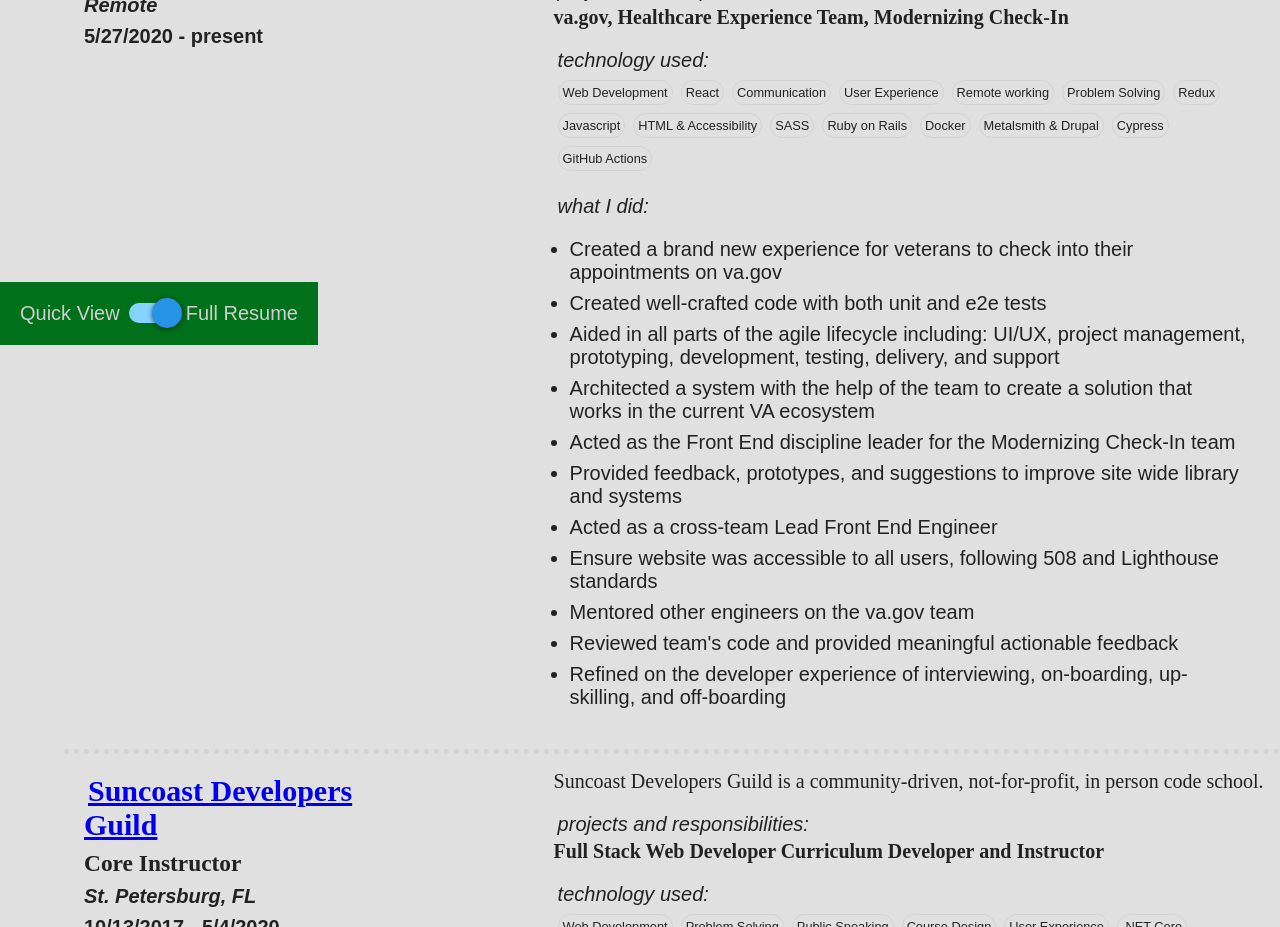
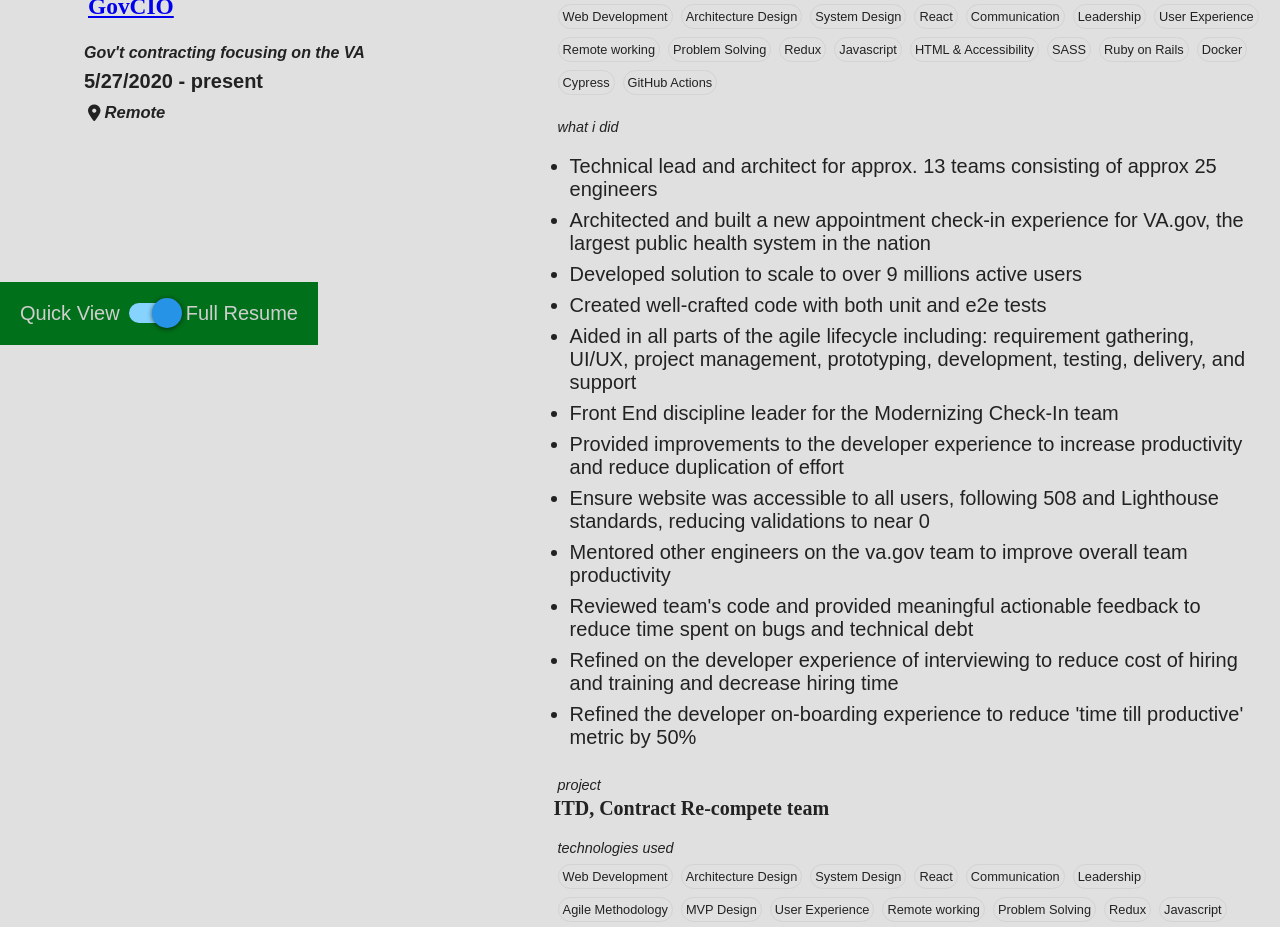
Before and after one commit to mdewey/my-resume, a Gatsby site: page / in a window 1280 px wide. Shown: the part 455-1382 px from the top of the page. Built offline with nearby package versions, Linux system fonts and the light colour scheme; Gatsby itself is replaced by a stand-in of ours.

Commit message:
(feature) addressed some feedback

```diff
--- a/src/components/AboutMe/About.jsx
+++ b/src/components/AboutMe/About.jsx
@@ -28,8 +28,8 @@ const About = () => {
               <section className="welcome-message">
                 <p>
                   Currently residing in the Appalachian Mountains, Mark is
-                  always looking out for life's next chapter. Over the years,
-                  Mark leaves a lasting impression everywhere he goes with the
+                  always looking out for life's next chapter. Over the years, he has left a
+                  lasting impression everywhere he goes with the
                   use of development and mentoring. Never backing from a
                   challenge, Mark aims to create software that actually solves
                   problems. He believes that with the right software, the correct
--- a/src/components/Contact/style.scss
+++ b/src/components/Contact/style.scss
@@ -1,7 +1,7 @@
 @import "../../style/variables";
 
 .contact-me {
-  width: 35vw;
+  width: 45vw;
   a {
     text-decoration: none;
   }
--- /dev/null
+++ b/src/components/Employment/HideableLabel.jsx
@@ -0,0 +1,10 @@
+import React from 'react';
+
+const Hideablelabel = ({show, children}) => {
+  if (show) {
+    return <p className='project-label'>{children}</p>
+  }
+  return <></>
+}
+
+export default Hideablelabel;
--- a/src/components/Employment/Job.jsx
+++ b/src/components/Employment/Job.jsx
@@ -1,27 +1,27 @@
 import React from "react"
 import { useShowAll } from "../../context/ShowAllContext"
+import Hideablelabel from "./HideableLabel"
 
 const Job = ({ job }) => {
   const { showAll } = useShowAll()
   return (
     <li className="job">
       <section className="details">
-        <h2>
+        <h2>{job.position}</h2>
+        <h3>
           <a href={job.website} target="_blank" rel="noopener noreferrer">
             {job.company}
           </a>
-        </h2>
-        <h3>{job.position}</h3>
-        <h4 className="where">{job.location}</h4>
+        </h3>
+        <p className="job-description">{job.summary}</p>
         <h4 className="when">
           {new Date(job.startDate).toLocaleDateString()} -{" "}
           {job.endDate ? new Date(job.endDate).toLocaleDateString() : "present"}
         </h4>
+        <h5 className="where"><i className={"fa fa-map-marker"}></i>{job.location}</h5>
       </section>
       <section className="summary">
-        <header className="job-description">{job.summary}</header>
         <section className="projects">
-          <p>projects and responsibilities:</p>
           <ul>
             {job.projects.map((project, index) => {
               if (project.canHide && !showAll) {
@@ -29,9 +29,14 @@ const Job = ({ job }) => {
               }
               return (
                 <li key={index} className="project">
+                  <Hideablelabel show={showAll}>
+                   project
+                  </Hideablelabel>
                   <header>{project.name}</header>
                   <section className="technology">
-                    <p>technology used:</p>
+                    <Hideablelabel show={showAll}>
+                      technologies used
+                    </Hideablelabel>
                     <ul className="technologies">
                       {project.technology.map((tech, index) => {
                         return <li key={index}>{tech}</li>
@@ -39,7 +44,10 @@ const Job = ({ job }) => {
                     </ul>
                   </section>
                   <section className="responsibilities">
-                    <p>what I did:</p>
+                    <Hideablelabel show={showAll}>
+                     what i did
+                    </Hideablelabel>
+
                     <ul>
                       {project.responsibilities.map((task, index) => {
                         return <li key={index}>{task}</li>
--- a/src/components/Employment/data.json
+++ b/src/components/Employment/data.json
@@ -6,14 +6,17 @@
       "location": "Remote",
       "website": "https://govcio.com/",
       "startDate": "2020-05-27",
-      "summary": "GovernmentCIO is on a mission is to transform government IT, so federal agencies can work faster, easier, and focus on their important role in serving the needs of its citizens.",
+      "summary": "Gov't contracting focusing on the VA",
       "projects": [
         {
-          "name": "va.gov, Healthcare Experience Team, Modernizing Check-In",
+          "name": "Healthcare Experience Team, Modernizing Check-In on VA.gov",
           "technology": [
             "Web Development",
+            "Architecture Design",
+            "System Design",
             "React",
             "Communication",
+            "Leadership",
             "User Experience",
             "Remote working",
             "Problem Solving",
@@ -23,22 +26,52 @@
             "SASS",
             "Ruby on Rails",
             "Docker",
-            "Metalsmith & Drupal",
             "Cypress",
             "GitHub Actions"
           ],
           "responsibilities": [
-            "Created a brand new experience for veterans to check into their appointments on va.gov",
+            "Technical lead and architect for approx. 13 teams consisting of approx 25 engineers",
+            "Architected and built a new appointment check-in experience for VA.gov, the largest public health system in the nation",
+            "Developed solution to scale to over 9 millions active users",
             "Created well-crafted code with both unit and e2e tests",
-            "Aided in all parts of the agile lifecycle including: UI/UX, project management, prototyping, development, testing, delivery, and support",
-            "Architected a system with the help of the team to create a solution that works in the current VA ecosystem",
-            "Acted as the Front End discipline leader for the Modernizing Check-In team",
-            "Provided feedback, prototypes, and suggestions to improve site wide library and systems",
-            "Acted as a cross-team Lead Front End Engineer",
-            "Ensure website was accessible to all users, following 508 and Lighthouse standards",
-            "Mentored other engineers on the va.gov team",
-            "Reviewed team's code and provided meaningful actionable feedback",
-            "Refined on the developer experience of interviewing, on-boarding, up-skilling, and off-boarding"
+            "Aided in all parts of the agile lifecycle including: requirement gathering, UI/UX, project management, prototyping, development, testing, delivery, and support",
+            "Front End discipline leader for the Modernizing Check-In team",
+            "Provided improvements to the developer experience to increase productivity and reduce duplication of effort",
+            "Ensure website was accessible to all users, following 508 and Lighthouse standards, reducing validations to near 0",
+            "Mentored other engineers on the va.gov team to improve overall team productivity",
+            "Reviewed team's code and provided meaningful actionable feedback to reduce time spent on bugs and technical debt",
+            "Refined on the developer experience of interviewing to reduce cost of hiring and training and decrease hiring time",
+            "Refined the developer on-boarding experience to reduce 'time till productive' metric by 50%"
+          ]
+        },
+        {
+          "name": "ITD, Contract Re-compete team",
+          "technology": [
+            "Web Development",
+            "Architecture Design",
+            "System Design",
+            "React",
+            "Communication",
+            "Leadership",
+            "Agile Methodology",
+            "MVP Design",
+            "User Experience",
+            "Remote working",
+            "Problem Solving",
+            "Redux",
+            "Javascript",
+            "HTML & Accessibility",
+            "SASS",
+            "Ruby on Rails",
+            "Docker",
+            "Cypress",
+            "GitHub Actions"
+          ],
+          "responsibilities": [
+            "Selected to be the only Full Stack developer on the team, working as a lead developer.",
+            "Aided in development of template system for contract competition reducing time spent on boilerplate code",
+            "Created a CI/CD pipeline for a Ruby on Rails API with React application that deploys to AWS",
+            "Participated in dry-runs to help train other team on the process to improve productivity based on metrics and milestones"
           ]
         }
       ]
@@ -189,6 +222,7 @@
       "website": "www.exzeo.com",
       "startDate": "2014-08-04",
       "endDate": "2020-01-01",
+      "location": "Tampa, FL",
       "summary": "Exzeo is an insurance software incubator formed to help its parent company, Homeowner's Choice Insurance. While at Exzeo, I led a team of developers and non-technical staff to be more agile and goal-oriented, while developing prototypes.",
       "highlights": [],
       "projects": [
@@ -284,6 +318,7 @@
       "website": "www.stacktive.com",
       "startDate": "2014-11-25",
       "endDate": "2016-03-14",
+      "location": "Remote",
       "summary": "A startup to create a marketplace to have one pass for multiple gyms",
       "projects": [
         {
@@ -315,6 +350,7 @@
       "website": "www.problemsolutions.net",
       "startDate": "2011-05-10",
       "endDate": "2014-07-14",
+      "location": "Johnstown, PA",
       "summary": "Problem Solutions is a software contracting company. I was a key member of the \"tiger team\" to jump-start new ideas or save failing projects. Design, developed, and maintain projects for a variety of customers, encompassing commercial and government.",
       "projects": [
         {
--- a/src/components/Employment/style.scss
+++ b/src/components/Employment/style.scss
@@ -12,16 +12,31 @@
     padding: 1rem;
     display: flex;
     justify-content: space-between;
+    align-items: flex-start;
     border-bottom: 5px dotted lightgray;
     .details {
+      position: sticky;
+      top: 3rem;
       * {
         padding: 0.25rem;
       }
       font-weight: 600;
       width: 30%;
       .where {
+        display: flex;
+        align-items: center;
         font-style: italic;
       }
+    }
+    .job-description {
+      font-size: 1rem;
+      border: none;
+      margin-top: 1rem;
+      font-style: italic;
+    }
+    .project-label{
+      font-size: 0.9rem;
+      font-style: italic;
     }
     .summary {
       width: 60%;
@@ -30,11 +45,7 @@
         font-size: 1rem;
         padding-bottom: 1rem;
       }
-      .job-description {
-        font-size: 1.25rem;
-        border: none;
-        margin: 0;
-      }
+
       p {
         font-style: italic;
         padding: 0.25rem;
```
